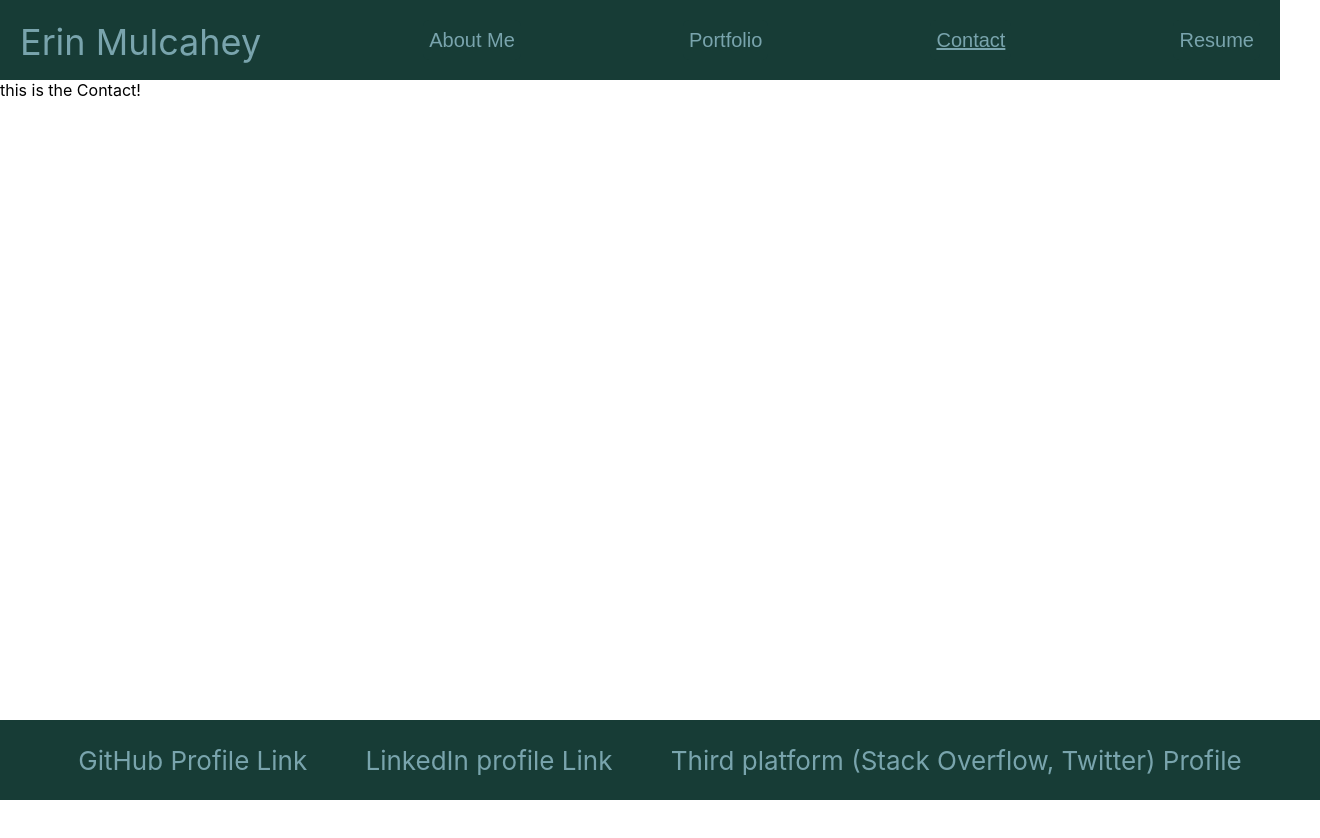
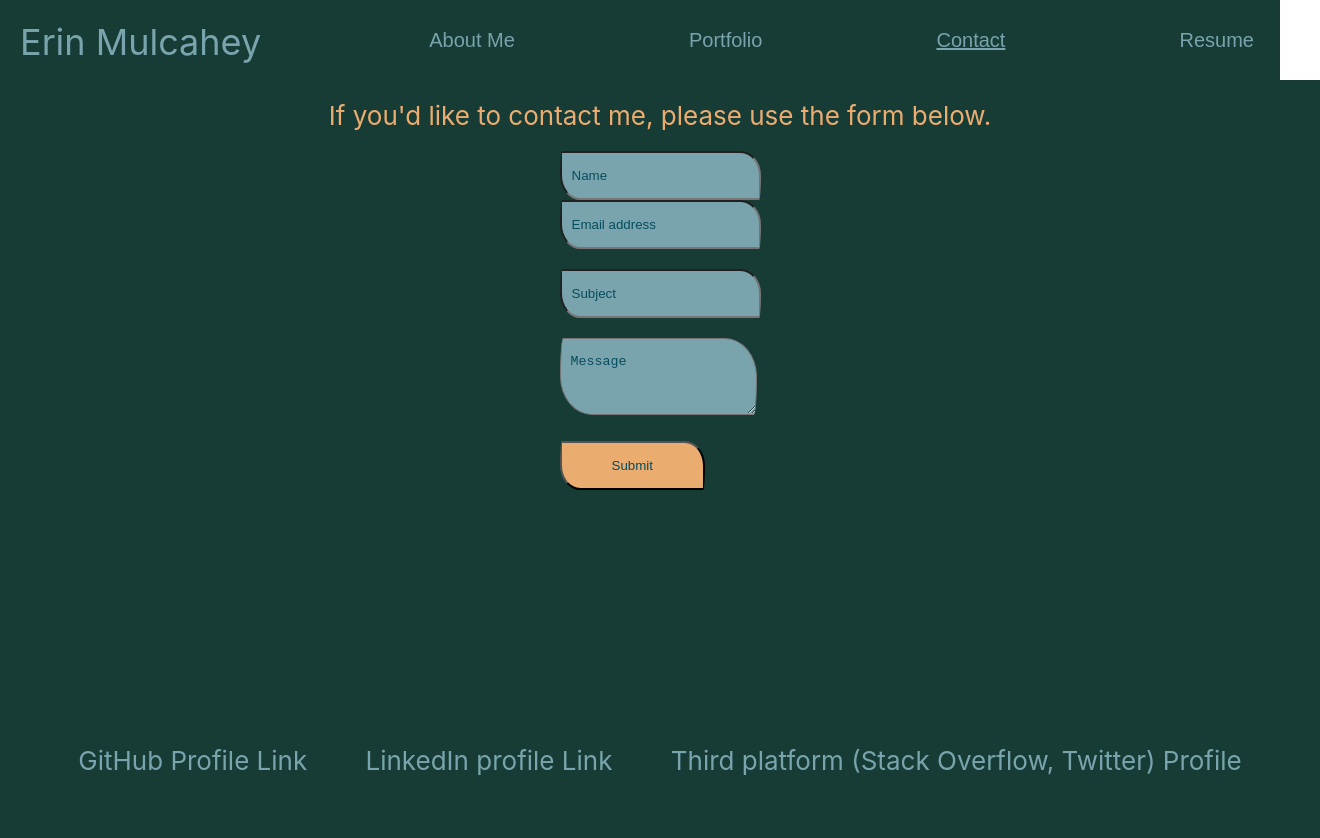
Before and after one commit to emulcahey/React_Portfolio_Erin_Mulcahey, a React (Create React App) app: page / in a window 1280 px wide. Both pictures are taken after a click on the button "Contact". Shown: the top 838 px of the page, 1320 px wide, since content can reach past the window. Before the commit the page ends 800 px from the top, so only its background shows below. Built offline with nearby package versions, Linux system fonts and the light colour scheme.

Commit message:
added contact form and style for the form, added a couple dependencies for the form

```diff
--- a/package.json
+++ b/package.json
@@ -3,11 +3,13 @@
   "version": "0.1.0",
   "private": true,
   "dependencies": {
+    "@emailjs/browser": "^4.4.1",
     "@testing-library/jest-dom": "^5.17.0",
     "@testing-library/react": "^13.4.0",
     "@testing-library/user-event": "^13.5.0",
     "react": "^18.3.1",
     "react-dom": "^18.3.1",
+    "react-hook-form": "^7.52.2",
     "react-router-dom": "^6.26.0",
     "react-scripts": "5.0.1",
     "web-vitals": "^2.1.4"
--- a/src/App.css
+++ b/src/App.css
@@ -38,6 +38,18 @@ h7.a{
   color: #ebac70;
 }
 
+.OrangeBackground {
+  background-color: #ebac70;
+}
+
+.DarkBlueBackground {
+  background-color: #074c5e;
+}
+
+.DarkBlueFont {
+  color: #074c5e;
+}
+
 .DarkBlueBackground {
   background-color: #074c5e;
 }
@@ -46,8 +58,16 @@ h7.a{
   background-color: #173c36;
 }
 
+.DarkGreenFont {
+  color: #173c36;
+}
+
 .LightBlueFont {
   color: #79a4ad;
+}
+
+.LightBlueBackground {
+  background-color: #79a4ad;
 }
 
 /* .App-logo {
@@ -115,7 +135,8 @@ button:hover {
 .App-logo {
   height: 200px;
   width: 200px;
-  border-radius: 50%;
+  border-radius: 10px 100px / 120px;
+
 }
 
 /* about me classes */
@@ -187,3 +208,57 @@ button:hover {
   bottom: 0;
   width: 100%;
 }
+
+/* contact form */
+form {
+  margin-top: 20px;
+}
+
+.ContactForm {
+  display: flex;
+  flex-direction: column;
+  align-items: center;
+  padding: 20px;
+  height: 100vh;
+  width: 100vw;
+  background-color: #173c36;
+  font-size: calc(10px + 2vmin);
+  color: #ebac70;
+}
+
+.formRow {
+  margin: 10px 0 20px 0;
+}
+
+.formInput {
+  padding: 15px 10px;
+  border-radius: 10px 100px / 120px;
+  min-width: 50%;
+  color: #074c5e;
+}
+
+.errorMessage {
+  color: #f45532;
+  font-size: 14px;
+  margin: 0;
+  padding: 0;
+}
+
+.submit-btn {
+  padding: 15px 50px;
+  border-radius: 10px;
+  margin-bottom: 25px;
+  border-radius: 10px 100px / 120px;
+
+}
+
+@media (max-width: 768px) {
+  .submit-message {
+    width: 125px;
+    margin-left: 200px;
+  }
+}
+
+::placeholder {
+  color: #074c5e;
+}
--- a/src/views/ContactView.jsx
+++ b/src/views/ContactView.jsx
@@ -1,6 +1,202 @@
 // This is the contact view
+import { useState } from 'react';
+import { useForm } from 'react-hook-form';
+import emailjs from '@emailjs/browser';
+
 export default function ContactView() {
-    return (
-      <div>this is the Contact!</div>
-    );
-  }
+
+  const {
+    register,
+    handleSubmit,
+    reset,
+    formState: { errors },
+  } = useForm();
+  const [disabled, setDisabled] = useState(false);
+  const [alertInfo, setAlertInfo] = useState({
+    display: false,
+    message: '',
+    type: '',
+  });
+
+  // Shows alert message for form submission feedback
+  const toggleAlert = (message, type) => {
+    setAlertInfo({ display: true, message, type });
+
+    // Hide alert after 5 seconds
+    setTimeout(() => {
+      setAlertInfo({ display: false, message: '', type: '' });
+    }, 5000);
+  };
+
+  // Function called on submit that uses emailjs to send email of valid contact form
+  const onSubmit = async (data) => {
+    // Destrcture data object
+    const { name, email, subject, message } = data;
+    try {
+      // Disable form while processing submission
+      setDisabled(true);
+
+      // Define template params
+      const templateParams = {
+        name,
+        email,
+        subject,
+        message,
+      };
+
+      // Use emailjs to email contact form data
+      await emailjs.send(
+        import.meta.env.VITE_SERVICE_ID,
+        import.meta.env.VITE_TEMPLATE_ID,
+        templateParams,
+        import.meta.env.VITE_PUBLIC_KEY,
+      );
+
+      // Display success alert
+      toggleAlert('Form submission was successful!', 'success');
+    } catch (e) {
+      console.error(e);
+      // Display error alert
+      toggleAlert('Uh oh. Something went wrong.', 'danger');
+    } finally {
+      // Re-enable form submission
+      setDisabled(false);
+      // Reset contact form fields after submission
+      reset();
+    }
+  };
+
+  return (
+    <div className='ContactForm'>
+      <div> If you'd like to contact me, please use the form below. </div>
+      <div className='container'>
+        <div className='row'>
+          <div className='col-12 text-center'>
+            <div className='contactForm'>
+              <form
+                id='contact-form'
+                onSubmit={handleSubmit(onSubmit)}
+                noValidate
+              >
+                {/* Row 1 of form */}
+                <div className='row formRow'>
+                  <div className='col-10 OrangeFont'>
+                    <input
+                      type='text'
+                      name='name'
+                      {...register('name', {
+                        required: {
+                          value: true,
+                          message: 'Please enter your name',
+                        },
+                        maxLength: {
+                          value: 30,
+                          message: 'Please use 30 characters or less',
+                        },
+                      })}
+                      className='form-control formInput LightBlueBackground'
+                      placeholder='Name'
+                    ></input>
+                    {errors.name && (
+                      <span className='errorMessage'>
+                        {errors.name.message}
+                      </span>
+                    )}
+                  </div>
+                  <div className='col-10'>
+                    <input
+                      type='email'
+                      name='email'
+                      {...register('email', {
+                        required: true,
+                        pattern:
+                          /^[a-zA-Z0-9.!#$%&’*+/=?^_`{|}~-]+@[a-zA-Z0-9-]+(?:\.[a-zA-Z0-9-]+)*$/,
+                      })}
+                      className='form-control formInput LightBlueBackground'
+                      placeholder='Email address'
+                    ></input>
+                    {errors.email && (
+                      <span className='errorMessage'>
+                        Please enter a valid email address
+                      </span>
+                    )}
+                  </div>
+                </div>
+                {/* Row 2 of form */}
+                <div className='row formRow'>
+                  <div className='col-10'>
+                    <input
+                      type='text'
+                      name='subject'
+                      {...register('subject', {
+                        required: {
+                          value: true,
+                          message: 'Please enter a subject',
+                        },
+                        maxLength: {
+                          value: 75,
+                          message: 'Subject cannot exceed 75 characters',
+                        },
+                      })}
+                      className='form-control formInput LightBlueBackground'
+                      placeholder='Subject'
+                    ></input>
+                    {errors.subject && (
+                      <span className='errorMessage'>
+                        {errors.subject.message}
+                      </span>
+                    )}
+                  </div>
+                </div>
+                {/* Row 3 of form */}
+                <div className='row formRow'>
+                  <div className='col-10'>
+                    <textarea
+                      rows={3}
+                      name='message'
+                      {...register('message', {
+                        required: true,
+                      })}
+                      className='form-control formInput LightBlueBackground'
+                      placeholder='Message'
+                    ></textarea>
+                    {errors.message && (
+                      <span className='errorMessage'>
+                        Please enter a message
+                      </span>
+                    )}
+                  </div>
+                </div>
+
+                <button
+                  className='submit-btn btn btn-primary OrangeBackground DarkBlueFont'
+                  disabled={disabled}
+                  type='submit'
+                >
+                  Submit
+                </button>
+              </form>
+            </div>
+          </div>
+        </div>
+      </div>
+      {alertInfo.display && (
+        <div
+          className={`alert alert-${alertInfo.type} alert-dismissible mt-5`}
+          role='alert'
+        >
+          {alertInfo.message}
+          <button
+            type='button'
+            className='btn-close'
+            data-bs-dismiss='alert'
+            aria-label='Close'
+            onClick={() =>
+              setAlertInfo({ display: false, message: '', type: '' })
+            } // Clear the alert when close button is clicked
+          ></button>
+        </div>
+      )}
+    </div>
+  );
+};
```
Also changed, not shown: 1 other file (tests, documents, lock files or other folders).
